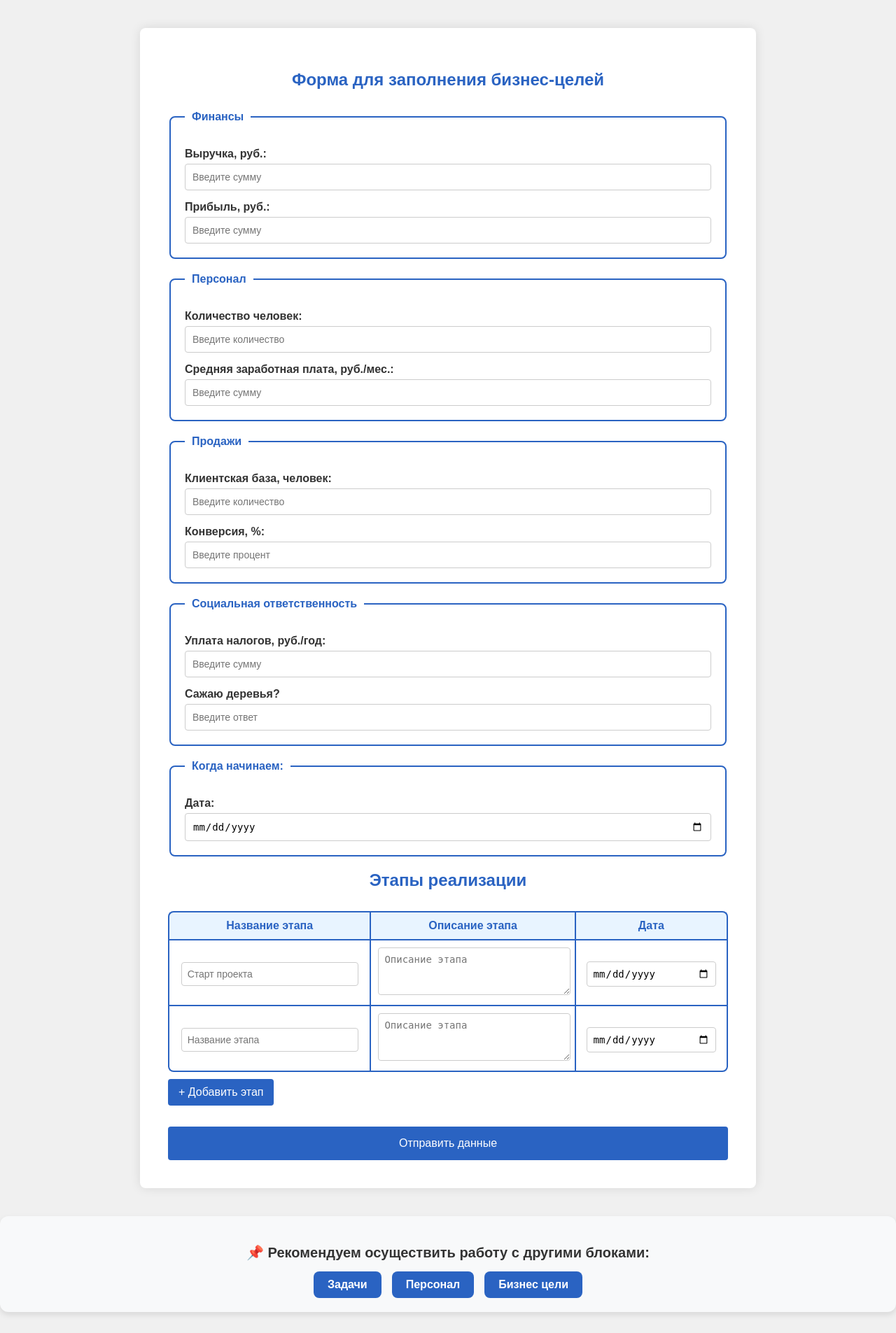
After one commit to daniilgubkin1234/flask_interface, a Flask app: page /business in a window 1280 px wide. The commit adds this page. Shown: the whole page at 70% size. Run offline with Flask 3, Linux system fonts and the light colour scheme; some libraries are stand-ins or nearby versions.

Commit message:
Добавлена страница бизнес-целей: навигация, форма, отправка в БД

```diff
--- a/app.py
+++ b/app.py
@@ -15,6 +15,7 @@ if not app.config["MONGO_URI"]:
 mongo = PyMongo(app)
 tasks_collection = mongo.db.tasks
 employees_collection = mongo.db.employees
+business_goal_collection = mongo.db.business_goal
 @app.route("/")
 def index():
     """ Главная страница с таблицей задач """
@@ -90,5 +91,21 @@ def update_employee(employee_id):
         return jsonify({"message": "Данные обновлены!"})
     return jsonify({"error": "Ошибка при обновлении"}), 400
 
+@app.route("/business")
+def business_goals():
+    """Страница бизнес-целей"""
+    return render_template("business_goal_form.html")
+
+@app.route("/add_business_goal", methods=["POST"])
+def add_business_goal():
+    """Добавление бизнес-цели в MongoDB"""
+    data = request.json
+    if not data:
+        return jsonify({"error": "Нет данных"}), 400
+
+    mongo.db.business_goal.insert_one(data)
+    return jsonify({"message": "Бизнес-цель добавлена успешно!"}), 201
+
+
 if __name__ == "__main__":
     app.run(debug=True)
--- /dev/null
+++ b/static/business_goal_form.css
@@ -0,0 +1,216 @@
+body {
+    font-family: Arial, sans-serif;
+    background-color: #F0F0F0;
+    margin: 0;
+    padding: 0;
+
+    min-height: 100vh;
+}
+
+.container {
+    background-color: #FFFFFF;
+    padding: 40px;
+    margin: 40px auto;
+    border-radius: 8px;
+    box-shadow: 0 0 15px rgba(0, 0, 0, 0.1);
+    max-width: 800px;
+    width: 100%;
+}
+
+h2 {
+    text-align: center;
+    color: #2A63C2;
+    margin-bottom: 30px;
+}
+
+fieldset {
+    border: 2px solid #2A63C2;
+    border-radius: 8px;
+    padding: 20px;
+    margin-bottom: 20px;
+}
+
+legend {
+    font-weight: bold;
+    color: #2A63C2;
+    padding: 0 10px;
+}
+
+label {
+    font-weight: bold;
+    color: #333;
+    display: block;
+    margin-top: 15px;
+}
+
+input, select {
+    padding: 10px;
+    border: 1px solid #ccc;
+    border-radius: 4px;
+    width: 100%;
+    box-sizing: border-box;
+    font-size: 14px;
+    margin-top: 5px;
+}
+
+input:focus,
+select:focus {
+    border-color: #2A63C2;
+    outline: none;
+    box-shadow: 0 0 5px rgba(42, 99, 194, 0.5);
+}
+
+.table-container {
+    margin-top: 20px;
+}
+
+table {
+    width: 100%;
+    border-collapse: separate; /* Используем separate для управления границами */
+    border-spacing: 0; /* Убираем промежутки между ячейками */
+    border-radius: 4px; /* Скругляем углы таблицы */
+    overflow: hidden; /* Убираем содержимое за границами */
+}
+
+table th {
+    background-color: #E8F4FF;
+    color: #2A63C2;
+    padding: 10px;
+    text-align: center;
+    font-weight: bold;
+    border-top: 2px solid #2A63C2; /* Общие границы для всех ячеек */
+    border-left: 2px solid #2A63C2; /* Общие границы для всех ячеек */
+
+}
+
+table td {
+    border-left: 2px solid #2A63C2; /* Общие границы для всех ячеек */
+    border-top: 2px solid #2A63C2; /* Общие границы для всех ячеек */
+    padding: 10px;
+    text-align: center;
+}
+
+table tr td:last-child{
+    border-right: 2px solid #2A63C2; /* Общие границы для всех ячеек */
+}
+
+table tr:last-child td {
+    border-bottom: 2px solid #2A63C2; /* Общие границы для всех ячеек */
+}
+
+/* Закругляем верхний левый угол */
+table th:first-child {
+    border-top-left-radius: 8px;
+}
+
+/* Закругляем верхний правый угол */
+table th:last-child {
+    border-top-right-radius: 8px;
+    border-right: 2px solid #2A63C2; /* Общие границы для всех ячеек */
+}
+/* Закругляем нижний левый угол */
+table tr:last-child td:first-child {
+    border-bottom-left-radius: 8px;
+}
+
+/* Закругляем нижний правый угол */
+table tr:last-child td:last-child {
+    border-bottom-right-radius: 8px;
+}
+
+table input[type="text"],
+table input[type="date"],
+table textarea {
+    width: 95%;
+    padding: 8px;
+    border: 1px solid #ccc;
+    border-radius: 4px;
+    font-size: 14px;
+}
+
+table textarea {
+    min-height: 50px; /* Минимальная высота */
+    resize: vertical; /* Разрешаем изменение размера по вертикали */
+}
+
+table textarea:focus,
+table input[type="text"]:focus,
+table input[type="date"]:focus {
+    border-color: #2A63C2;
+    outline: none;
+    box-shadow: 0 0 5px rgba(42, 99, 194, 0.5);
+}
+
+.add-task-btn {
+    background-color: #2A63C2;
+    color: white;
+    padding: 10px 15px;
+    border: none;
+    border-radius: 4px;
+    cursor: pointer;
+    font-size: 16px;
+    margin-top: 10px;
+}
+
+.add-task-btn:hover {
+    background-color: #1F4B8F;
+}
+
+.btn{
+    background-color: #2A63C2;
+    color: white;
+    padding: 15px;
+    border: none;
+    border-radius: 4px;
+    cursor: pointer;
+    font-size: 16px;
+    transition: background-color 0.3s;
+    margin-top: 30px;
+    width: 100%;
+}
+
+.btn:hover {
+    background-color: #1F4B8F;
+}
+
+
+.recommendation-block {
+    text-align: center;
+    background: #f8f9fa;
+    padding: 20px;
+    border-radius: 12px;
+    box-shadow: 0px 4px 8px rgba(0, 0, 0, 0.1);
+    margin: 30px 0;
+}
+
+.recommendation-block h3 {
+    font-size: 20px;
+    font-weight: bold;
+    color: #333;
+    margin-bottom: 15px;
+}
+
+/* Контейнер для кнопок */
+.button-container {
+    display: flex;
+    justify-content: center;
+    gap: 15px;
+}
+
+/* Улучшенные кнопки */
+.nav-button {
+    background: #2A63C2;
+    color: white;
+    font-size: 16px;
+    font-weight: bold;
+    padding: 10px 20px;
+    border: none;
+    border-radius: 8px;
+    cursor: pointer;
+    transition: all 0.3s ease;
+}
+
+.nav-button:hover {
+    background: #0056b3;
+    transform: scale(1.05);
+}
--- /dev/null
+++ b/static/business_goal_form.js
@@ -0,0 +1,56 @@
+document.getElementById('addStageBtn').addEventListener('click', function () {
+    const table = document.getElementById('stagesTable').getElementsByTagName('tbody')[0];
+    const newRow = document.createElement('tr');
+    newRow.innerHTML = `
+        <td><input type="text" name="stageNumber[]" placeholder="Название этапа" required></td>
+        <td><textarea name="stageDescription[]" placeholder="Описание этапа" required></textarea></td>
+        <td><input type="date" name="stageDate[]" required></td>
+    `;
+    table.appendChild(newRow);
+});
+
+document.getElementById('businessForm').addEventListener('submit', function (e) {
+    e.preventDefault();
+
+    // Собираем данные из формы
+    const businessGoalData = {
+        financeRevenue: document.getElementById('financeRevenue').value,
+        financeProfit: document.getElementById('financeProfit').value,
+        personnelCount: document.getElementById('personnelCount').value,
+        averageSalary: document.getElementById('averageSalary').value,
+        clientBase: document.getElementById('clientBase').value,
+        conversionRate: document.getElementById('conversionRate').value,
+        taxes: document.getElementById('taxes').value,
+        treePlanting: document.getElementById('treePlanting').value,
+        startDate: document.getElementById('startDate').value,
+        stages: []
+    };
+
+    // Собираем данные по этапам реализации
+    const stageRows = document.querySelectorAll("#stagesTable tbody tr");
+    stageRows.forEach(row => {
+        const stageData = {
+            stageNumber: row.querySelector("input[name='stageNumber[]']").value,
+            stageDescription: row.querySelector("textarea[name='stageDescription[]']").value,
+            stageDate: row.querySelector("input[name='stageDate[]']").value
+        };
+        businessGoalData.stages.push(stageData);
+    });
+
+    console.log("Отправляемые данные:", businessGoalData); // Для отладки
+
+    // Отправляем данные в Flask
+    fetch("/add_business_goal", {
+        method: "POST",
+        headers: {
+            "Content-Type": "application/json"
+        },
+        body: JSON.stringify(businessGoalData)
+    })
+    .then(response => response.json())
+    .then(data => {
+        alert(data.message);
+        document.getElementById('businessForm').reset();
+    })
+    .catch(error => console.error("Ошибка при отправке:", error));
+});
--- /dev/null
+++ b/templates/business_goal_form.html
@@ -0,0 +1,97 @@
+<!DOCTYPE html>
+<html lang="en">
+<head>
+    <meta charset="UTF-8">
+    <meta name="viewport" content="width=device-width, initial-scale=1.0">
+    <title>Бизнес-цель</title>
+    <link rel="stylesheet" href="{{ url_for('static', filename='business_goal_form.css') }}">
+</head>
+<body>
+    <div class="container">
+        <h2>Форма для заполнения бизнес-целей</h2>
+        <form id="businessForm">
+
+            <fieldset>
+                <legend>Финансы</legend>
+                <label for="financeRevenue">Выручка, руб.:</label>
+                <input type="text" id="financeRevenue" name="financeRevenue" placeholder="Введите сумму">
+
+                <label for="financeProfit">Прибыль, руб.:</label>
+                <input type="text" id="financeProfit" name="financeProfit" placeholder="Введите сумму">
+            </fieldset>
+
+            <fieldset>
+                <legend>Персонал</legend>
+                <label for="personnelCount">Количество человек:</label>
+                <input type="text" id="personnelCount" name="personnelCount" placeholder="Введите количество">
+
+                <label for="averageSalary">Средняя заработная плата, руб./мес.:</label>
+                <input type="text" id="averageSalary" name="averageSalary" placeholder="Введите сумму">
+            </fieldset>
+
+            <fieldset>
+                <legend>Продажи</legend>
+                <label for="clientBase">Клиентская база, человек:</label>
+                <input type="text" id="clientBase" name="clientBase" placeholder="Введите количество">
+
+                <label for="conversionRate">Конверсия, %:</label>
+                <input type="text" id="conversionRate" name="conversionRate" placeholder="Введите процент">
+            </fieldset>
+
+            <fieldset>
+                <legend>Социальная ответственность</legend>
+                <label for="taxes">Уплата налогов, руб./год:</label>
+                <input type="text" id="taxes" name="taxes" placeholder="Введите сумму">
+
+                <label for="treePlanting">Сажаю деревья?</label>
+                <input type="text" id="treePlanting" name="treePlanting" placeholder="Введите ответ">
+            </fieldset>
+
+            <fieldset>
+                <legend>Когда начинаем:</legend>
+                <label for="startDate">Дата:</label>
+                <input type="date" id="startDate" name="startDate">
+            </fieldset>
+
+            <div class="table-container">
+                <h2>Этапы реализации</h2>
+                <table id="stagesTable">
+                    <thead>
+                        <tr>
+                            <th>Название этапа</th>
+                            <th>Описание этапа</th>
+                            <th>Дата</th>
+                        </tr>
+                    </thead>
+                    <tbody>
+                        <tr>
+                            <td><input type="text" name="stageNumber[]" placeholder="Старт проекта"></td>
+                            <td><textarea name="stageDescription[]" placeholder="Описание этапа"></textarea></td>
+                            <td><input type="date" name="stageDate[]"></td>
+                        </tr>
+                        <tr>
+                            <td><input type="text" name="stageNumber[]" placeholder="Название этапа"></td>
+                            <td><textarea name="stageDescription[]" placeholder="Описание этапа"></textarea></td>
+                            <td><input type="date" name="stageDate[]"></td>
+                        </tr>
+                    </tbody>
+                </table>
+                <button type="button" class="add-task-btn" id="addStageBtn">+ Добавить этап</button>
+            </div>
+
+            <button type="submit" class="btn">Отправить данные</button>
+        </form>
+    </div>
+
+    <!-- Навигационный блок -->
+    <div class="recommendation-block">
+        <h3>📌 Рекомендуем осуществить работу с другими блоками:</h3>
+        <div class="button-container">
+            <button class="nav-button" onclick="window.location.href='/'">Задачи</button>
+            <button class="nav-button" onclick="window.location.href='/personnel'">Персонал</button>
+            <button class="nav-button" onclick="window.location.href='/business'">Бизнес цели</button>
+        </div>
+    </div>
+    <script defer src="{{ url_for('static', filename='business_goal_form.js') }}"></script>
+</body>
+</html>
--- a/templates/employee_profile.html
+++ b/templates/employee_profile.html
@@ -133,6 +133,7 @@
         <div class="button-container">
             <button class="nav-button" onclick="window.location.href='/'">Задачи</button>
             <button class="nav-button" onclick="window.location.href='/personnel'">Персонал</button>
+            <button class="nav-button" onclick="window.location.href='/business'">Бизнес цели</button>
         </div>
     </div>
 
--- a/templates/tasks.html
+++ b/templates/tasks.html
@@ -107,6 +107,7 @@
         <div class="button-container">
             <button class="nav-button" onclick="window.location.href='/'">Задачи</button>
             <button class="nav-button" onclick="window.location.href='/personnel'">Персонал</button>
+            <button class="nav-button" onclick="window.location.href='/business'">Бизнес цели</button>
         </div>
     </div>
 
```
